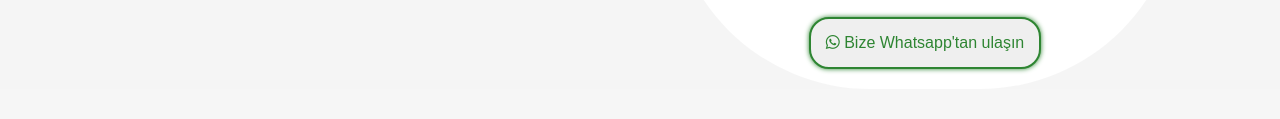
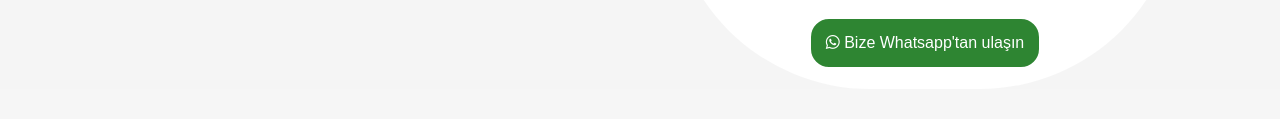
Before and after one commit to woshiem/onemore, a plain HTML site: page index.html in a window 1280 px wide. Shown: the part 670-789 px from the top of the page. Drawn offline with Linux system fonts and the light colour scheme.

Commit message:
Update main.css

```diff
--- a/css/main.css
+++ b/css/main.css
@@ -119,20 +119,13 @@
 #button-wp{
     font-size: 1rem;
     border-width: 2px;
-    border-color: hsl(123, 49%, 35%);
-    color: hsl(123, 49%, 35%);
+    background-color: hsl(123, 49%, 35%);
+    color: white;
     border-style: solid;
     padding: 15px;
     border-radius: 20px;
-    box-shadow: 0px 0px 5px hsl(123, 49%, 35%);
     margin-top: 20px;
     cursor: pointer;
-}
-
-#button-wp:hover{
-    background-color: hsl(123, 49%, 35%);
-    color: white;
-    transition: ease 0.3s;
 }
 
 
```
